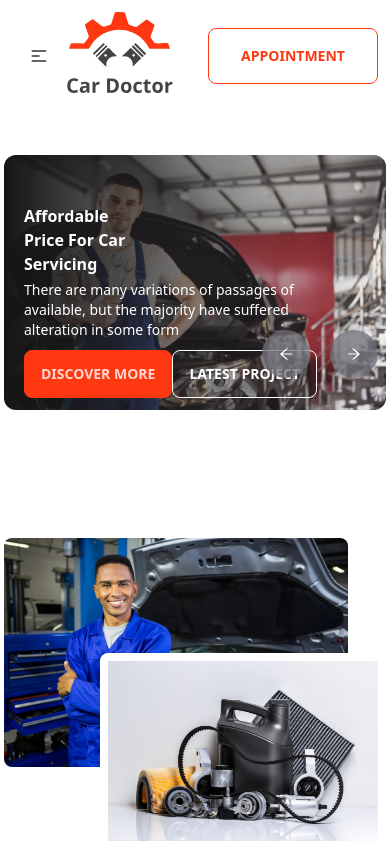
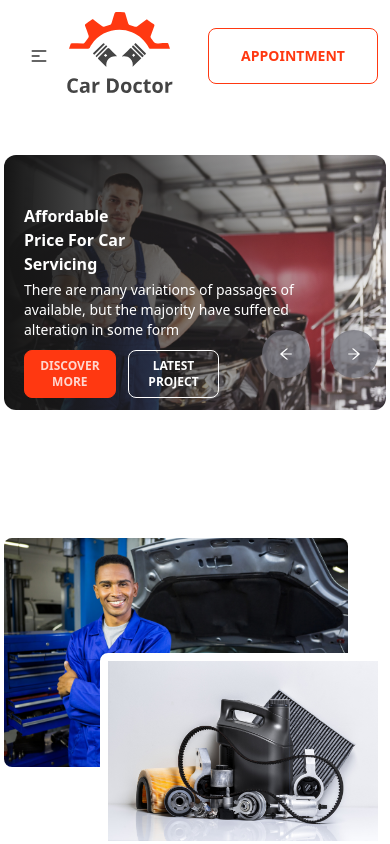
Before and after one commit to RittikSheikh/ginius-car, a React (Vite) app: page / in a window 390 px wide. Shown: the top 844 px of the page. Built offline with nearby package versions, Linux system fonts and the light colour scheme; no server answers.

Commit message:
home carousel responsiveness done

```diff
--- a/src/contexts/AuthProvider/AuthProvider.jsx
+++ b/src/contexts/AuthProvider/AuthProvider.jsx
@@ -36,8 +36,6 @@ const AuthProvider = ({children}) => {
 
 
 
-    console.log(user);
-
 
     useEffect(() =>{
         const unsubScribe = onAuthStateChanged(auth, createUser =>{
--- a/src/pages/Homes/Carousel/CarouselItem.jsx
+++ b/src/pages/Homes/Carousel/CarouselItem.jsx
@@ -15,9 +15,9 @@ const CarouselItem = ({ data }) => {
       <div className="absolute flex justify-between transform -translate-y-1/2 mt-7 md:mt-10 top-2/4 left-5 md:left-24 w-3/4 md:w-[400px]">
         <p className=" text-sm md:text-lg text-white">There are many variations of passages of  available, but the majority have suffered alteration in some form</p>
       </div>
-      <div className="absolute flex justify-between transform -translate-y-1/2 mt-7 top-3/4 left-5 md:left-24 w-3/4 md:w-[400px]">
-        <button className="btn  btn-secondary md:w-[170px] md:h-[56px]">Discover More</button>
-        <button className="btn btn-outline text-white hover:btn-secondary md:w-[170px] md:h-[56px]">Latest Project</button>
+      <div className="absolute flex md:justify-between transform -translate-y-1/2 mt-7 top-3/4 left-5 md:left-24 w-3/5 md:w-[400px]">
+        <button className="btn  btn-secondary w-2/5 mr-3 text-xs md:text-base md:w-[170px] md:h-[56px]">Discover More</button>
+        <button className="btn btn-outline text-white hover:btn-secondary text-xs md:text-base w-2/5 md:w-[170px] md:h-[56px]">Latest Project</button>
       </div>
       <div className="absolute flex justify-between transform -translate-y-1/2 gap-5 right-2  md:right-12 bottom-2 md:bottom-12">
         <a href={`#slide${prev}`} className="btn btn-circle bg-opacity-75 bg-zinc-500 border-none hover:btn-secondary md:w-[60px] md:h-[60px] text-base text-white"><AiOutlineArrowLeft></AiOutlineArrowLeft></a>
```
